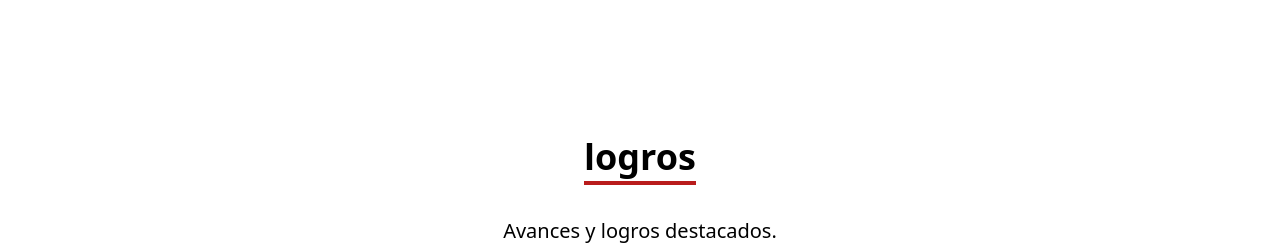
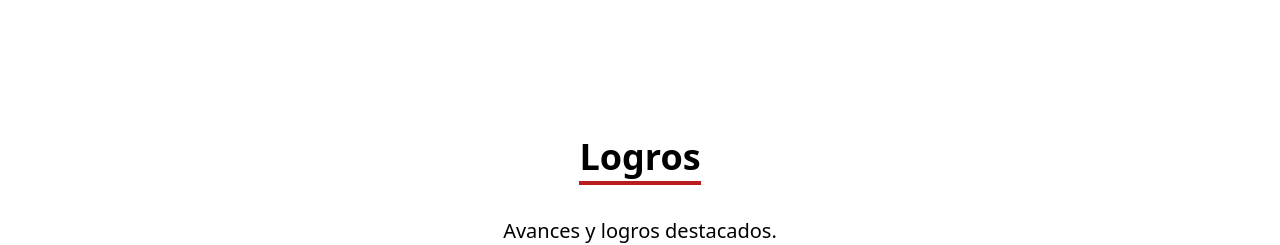
Before and after one commit to Pohe1999/samuel-site, a React (Vite) app: page / in a window 1280 px wide. Shown: the part 2860-3105 px from the top of the page. Built offline with nearby package versions, Linux system fonts and the light colour scheme.

Commit message:
Update Logros.jsx

```diff
--- a/src/components/Logros.jsx
+++ b/src/components/Logros.jsx
@@ -34,7 +34,7 @@ const Personal = () => {
   return (
     <div className=" p-4 mt-20 mb-40 pb-10">
       <div className="text-center pb-10">
-        <h2 className='text-4xl font-bold inline border-b-4 border-red-700'>logros</h2>
+        <h2 className='text-4xl font-bold inline border-b-4 border-red-700'>Logros</h2>
       </div>
       <h3 className="text-center font-thin mb-7 text-xl border-b-2">
         Avances y logros destacados. <br />  Desliza para conocer más
```
